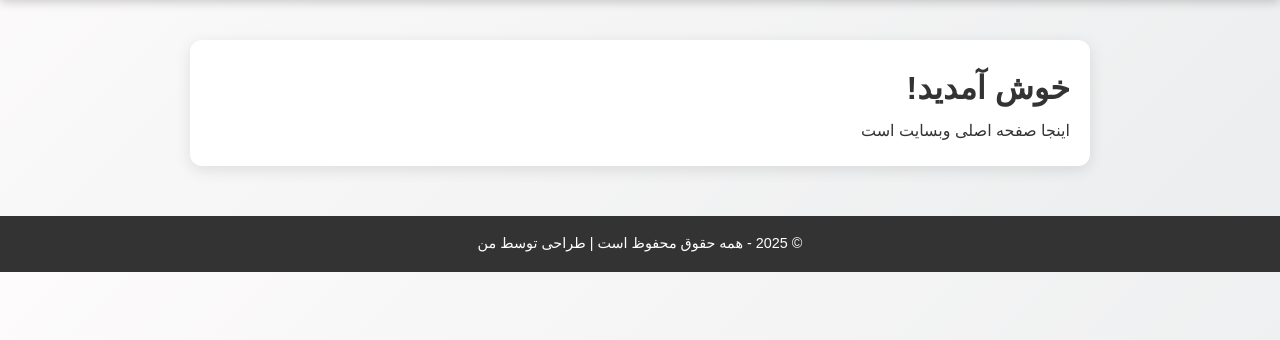
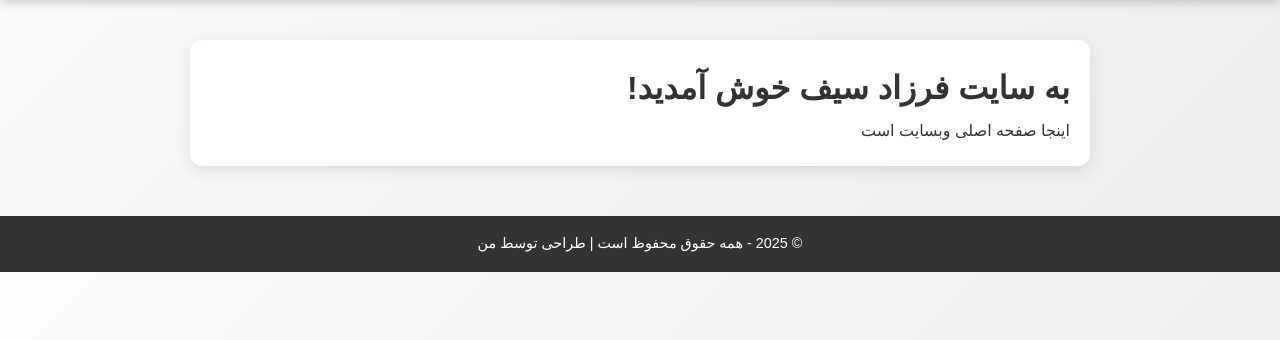
Before and after one commit to Fiesdazraf/safecode, a Django app: page / in a window 1280 px wide. Shown: the part 156-496 px from the top of the page. Run offline with Django 5.2, Linux system fonts and the light colour scheme; some web fonts are replaced.

Commit message:
add a welcome to home.html

```diff
--- a/main/templates/main/home.html
+++ b/main/templates/main/home.html
@@ -4,7 +4,7 @@
 
 {% block content %}
 
-    <h1>خوش آمدید!</h1>
+    <h1>به سایت فرزاد سیف خوش آمدید!</h1>
     <p>اینجا صفحه اصلی وبسایت است</p>
 
 {% endblock %}
```
